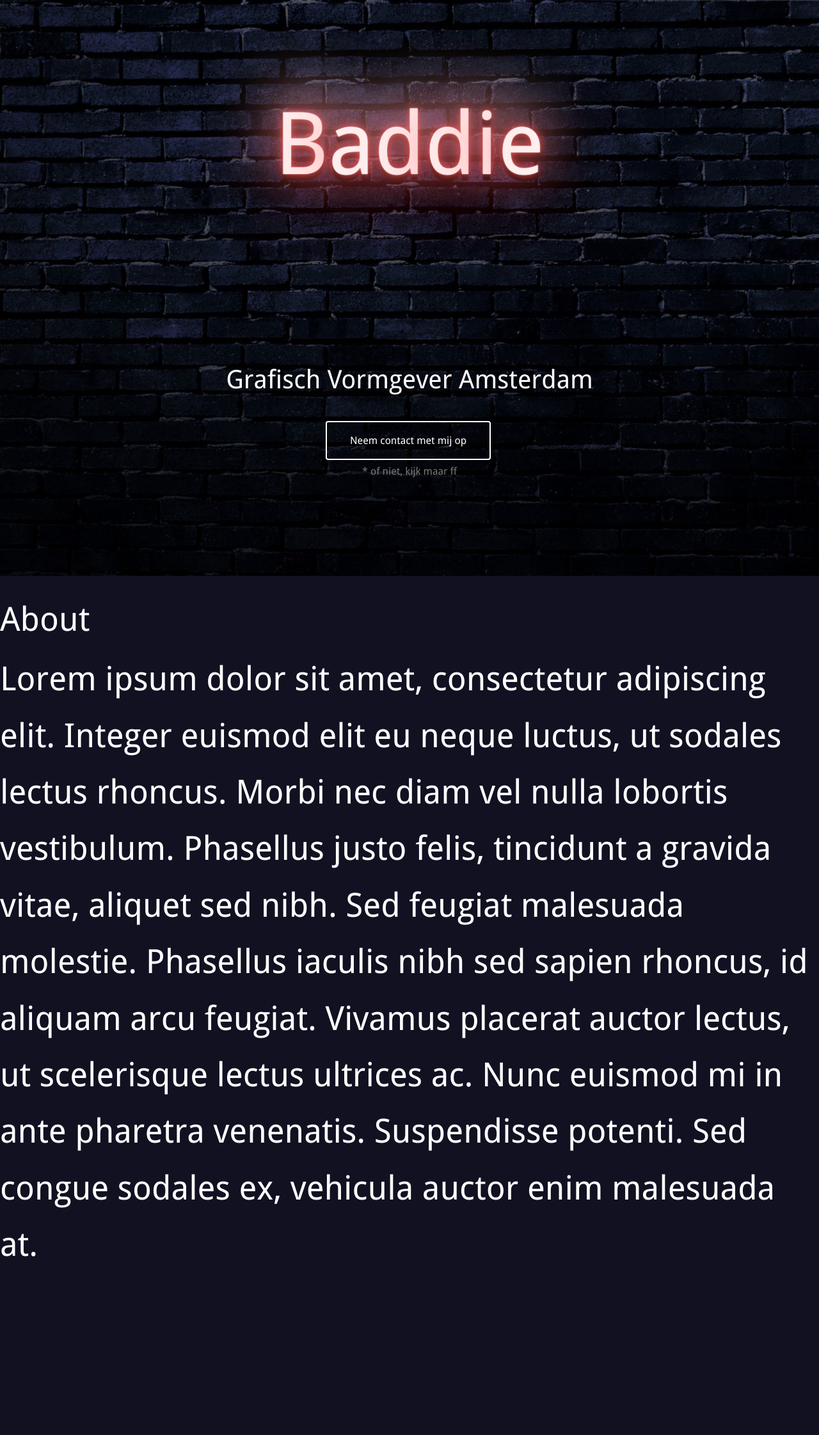
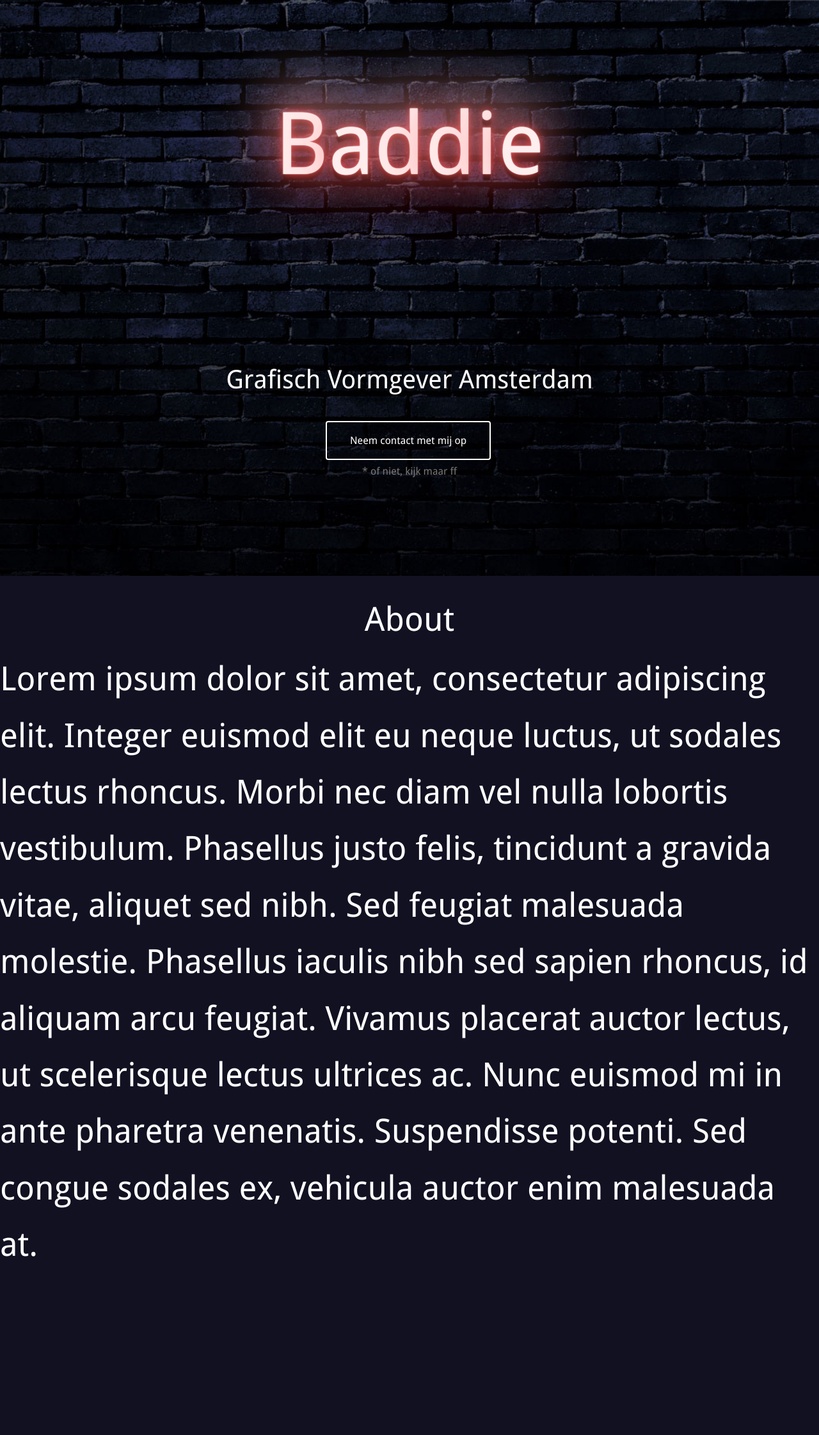
Before and after one commit to apsweb/baddie, a Jekyll site: the page built from index.md, in a window 1280 px wide. Shown: the whole page at 64% size. Built offline with Jekyll 4.4.1, drawn with Linux system fonts in a browser that asks for light colours; some web fonts are replaced.

Commit message:
Updated 'css/style.css' via CloudCannon

```diff
--- a/css/style.css
+++ b/css/style.css
@@ -2155,4 +2155,6 @@ align-items: center;
 	}
 }
 
+.about h2 {text-align:center;}
+
 .about h2, .about p {color:#fff;font-size:52px;}
```
